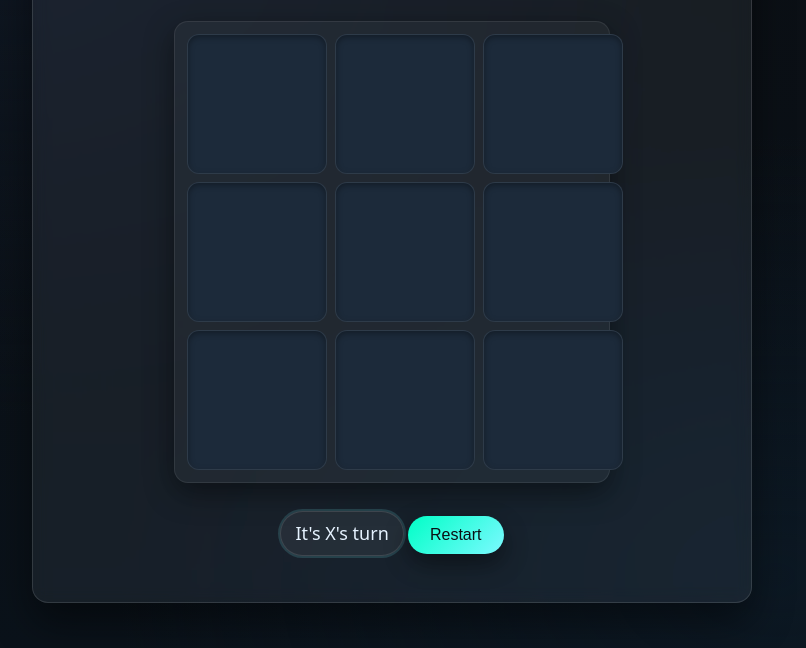
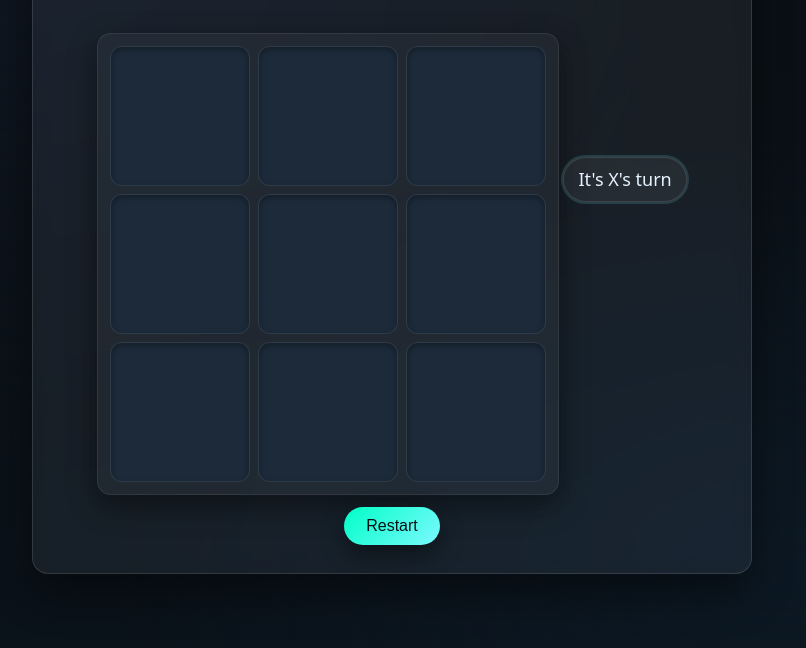
Before and after one commit to setrf/tictactoe, a plain HTML site: page public/index.html in a window 1280 px wide. Shown: the part 144-792 px from the top of the page, without its empty margins (248-1054 px from the left). Drawn offline with Linux system fonts and the light colour scheme.

Commit message:
Fix board overflow: shrink-wrap grid via inline-grid; remove hardcoded width

```diff
--- a/public/style.css
+++ b/public/style.css
@@ -37,12 +37,11 @@ body {
 h1 { margin: 0 0 12px; letter-spacing: 0.5px; }
 
 .game-board {
-  display: grid;
+  display: inline-grid;
   grid-template-columns: repeat(3, var(--cell-size));
   grid-template-rows: repeat(3, var(--cell-size));
   gap: 8px;
   margin: 24px auto 12px;
-  width: calc(var(--cell-size) * 3 + 16px);
   padding: 12px;
   border-radius: 14px;
   background: rgba(255,255,255,0.04);
```
